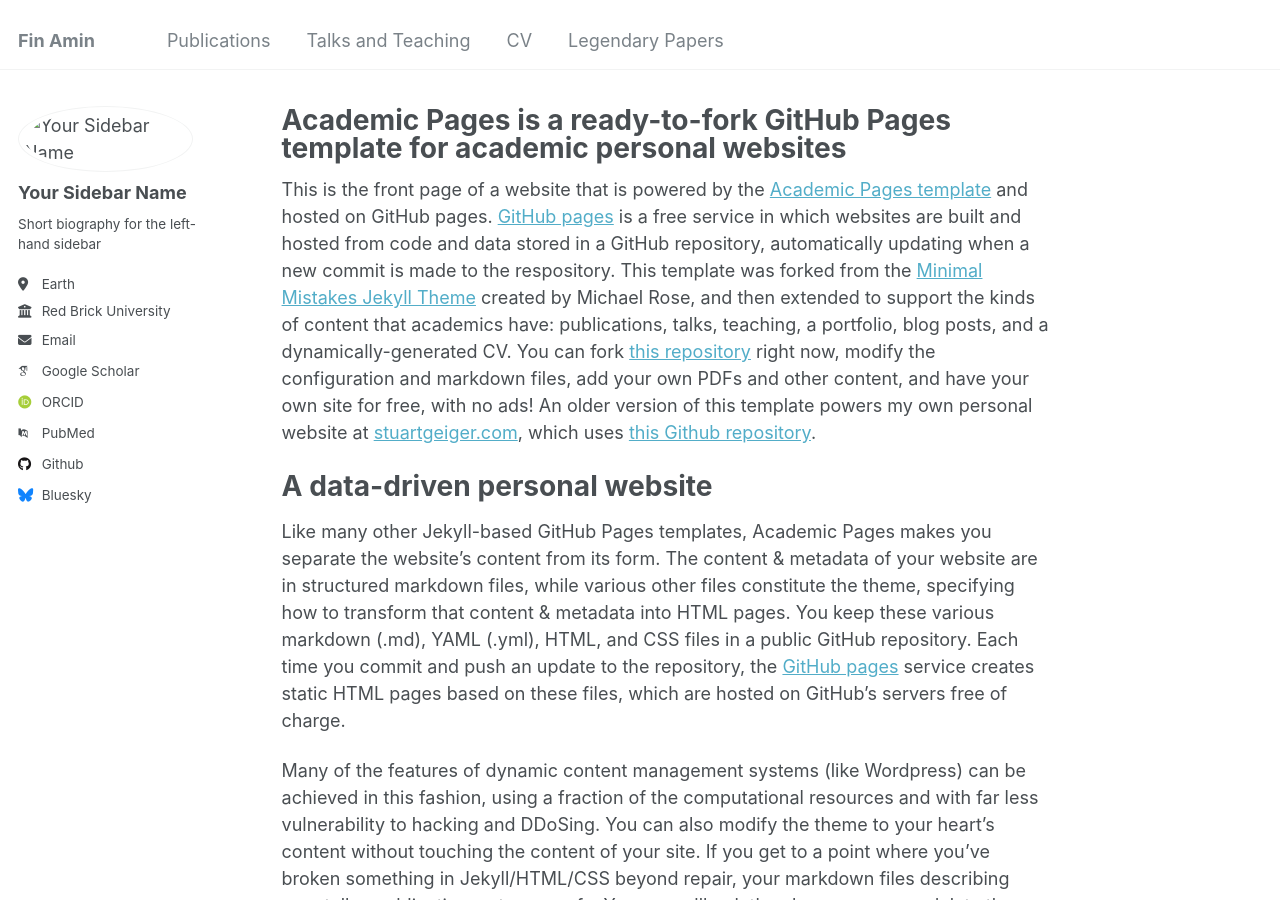
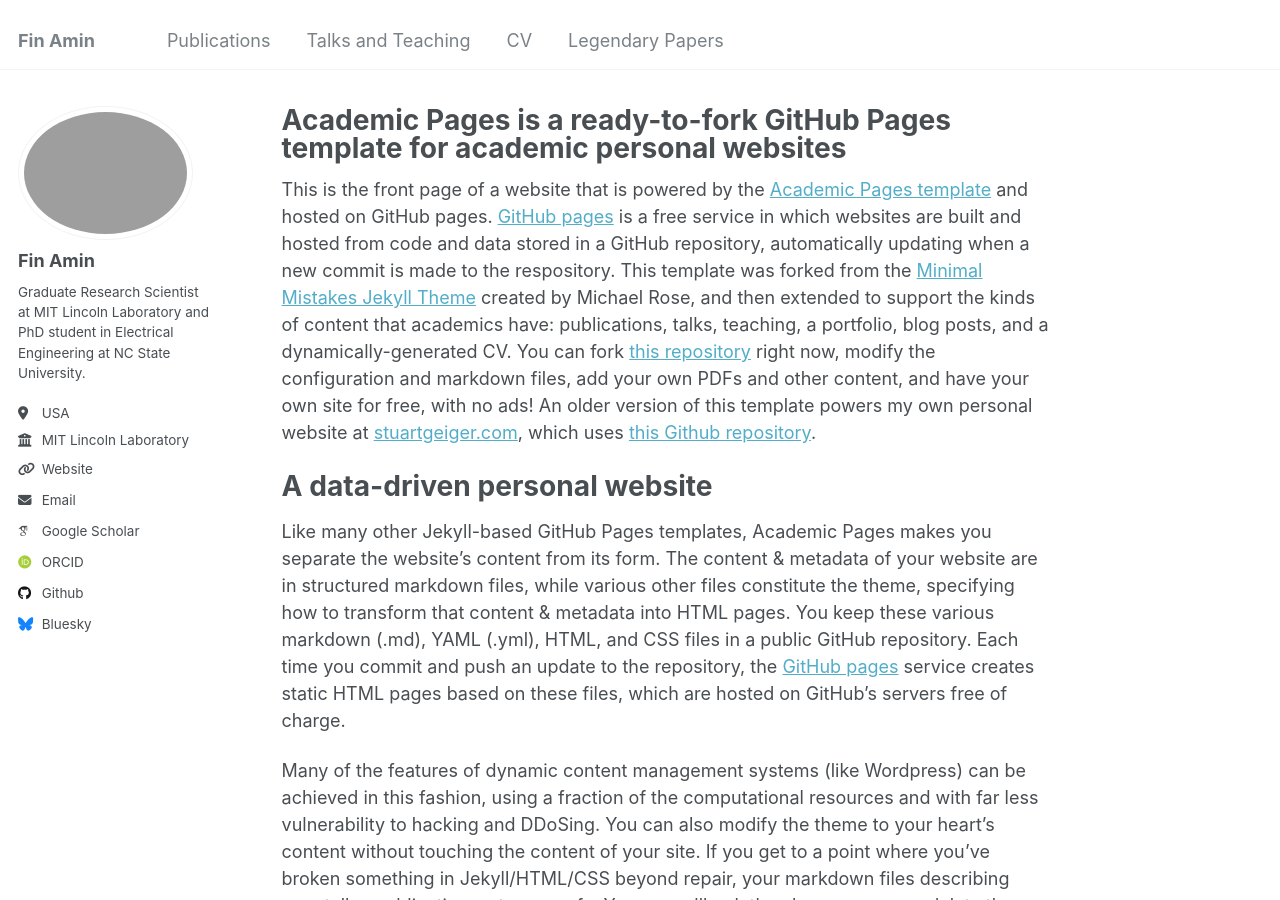
Before and after one commit to FinAminToastCrunch/FinAminToastCrunch.github.io, a Jekyll site: the page built from _pages/about.md, in a window 1280 px wide and 900 px high. Built offline with Jekyll 4.4.1, drawn with Linux system fonts in a browser that asks for light colours; some web fonts are replaced.

Commit message:
Update _config.yml

```diff
--- a/_config.yml
+++ b/_config.yml
@@ -21,22 +21,23 @@
 #               Additional customization can be done by editing /_includes/author-profile.html
 author:
   # Biographic information
-  avatar           : "profile.png"
-  name             : "Your Sidebar Name"
-  pronouns         : # example: "she/her"
-  bio              : "Short biography for the left-hand sidebar"
-  location         : "Earth"
-  employer         : "Red Brick University"
-  uri              : # URL
-  email            : "none@example.org"
+  avatar           : "images/clippedCasual.jpg"
+  name             : "Fin Amin"
+  pronouns         :
+  bio              : "Graduate Research Scientist at MIT Lincoln Laboratory and PhD student in Electrical Engineering at NC State University."
+  location         : "USA"
+  employer         : "MIT Lincoln Laboratory"
+  uri              : https://finamintoastcrunch.github.io
+  email            : "samin2@ncsu.edu"
 
   # Academic websites
   arxiv            : # URL - Update with the correct link to your profile
-  googlescholar    : "https://scholar.google.com/citations?user=PS_CX0AAAAAJ"
+  googlescholar    : "https://scholar.google.com/citations?user=yJv_j1AAAAAJ&hl=en"
+  orcid            : "http://orcid.org/0000-0003-1212-4951"
+
+  pubmed           : #
+  semantic         : # URL
   impactstory      : # URL
-  orcid            : "http://orcid.org/yourorcidurl"
-  semantic         : # URL
-  pubmed           : "https://www.ncbi.nlm.nih.gov/pubmed/?term=john+snow"
   researchgate     : # URL
 
   # Repositories and software development
```
